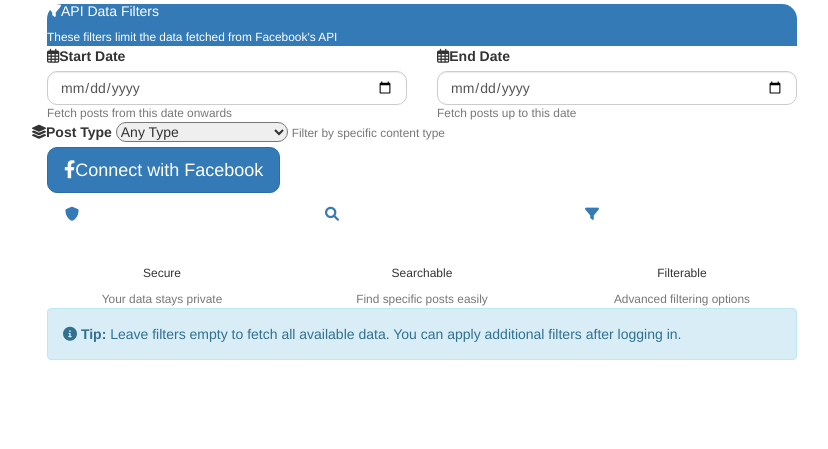
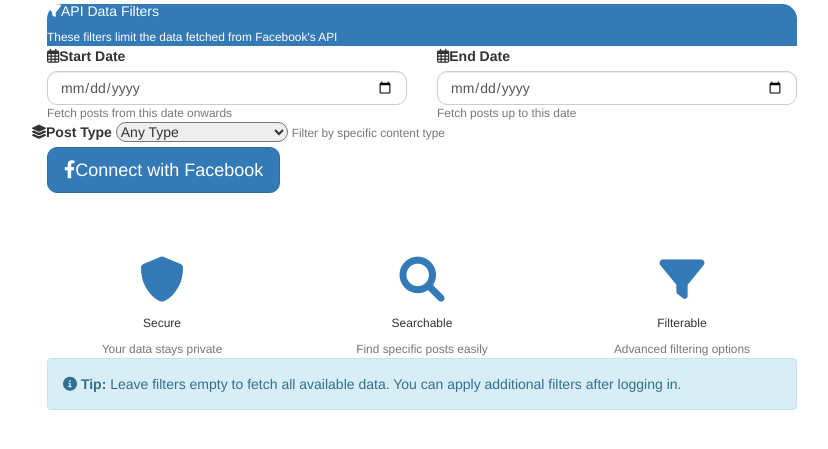
Before and after one commit to traeden/fb-timeline-webapp, a Flask app: page / in a window 1280 px wide. Shown: the part 135-584 px from the top of the page, without its empty margins (23-851 px from the left). Run offline with Flask 3, Linux system fonts and the light colour scheme; some libraries are stand-ins or nearby versions.

Commit message:
adjusted icon layout

```diff
--- a/templates/home.html
+++ b/templates/home.html
@@ -18,7 +18,7 @@
             </div>
 
             <!-- Filter Card -->
-            <div class="card shadow-sm">
+            <div class="card shadow-sm mb-5">
                 <div class="card-header bg-primary text-white">
                     <h5 class="card-title mb-0">
                         <i class="fas fa-filter me-2"></i>API Data Filters
@@ -69,42 +69,51 @@
                 </div>
             </div>
 
+            <!-- Spacer to Add Whitespace -->
+            <div style="height: 100px;"></div> <!-- Adjust height (e.g., 50px, 100px, 150px) to control whitespace -->
+
             <!-- Info Section -->
-            <div class="row mt-4">
+            <div class="row mt-5 mb-5">
                 <div class="col-md-4">
-                    <div class="text-center p-3">
-                        <div class="bg-light rounded-circle d-inline-flex align-items-center justify-content-center mb-2"
-                             style="width: 50px; height: 50px;">
-                            <i class="fas fa-shield-alt text-primary"></i>
+                    <div class="text-center position-relative">
+                        <div class="icon-container" style="position: absolute; top: -50px; left: 50%; transform: translateX(-50%);">
+                            <div class="bg-light rounded-circle d-inline-flex align-items-center justify-content-center"
+                                 style="width: 150px; height: 150px;">
+                                <i class="fas fa-shield-alt text-primary" style="font-size: 4.5rem;"></i>
+                            </div>
                         </div>
-                        <h6 class="fw-semibold">Secure</h6>
+                        <h6 class="fw-semibold mt-0">Secure</h6>
                         <small class="text-muted">Your data stays private</small>
                     </div>
                 </div>
                 <div class="col-md-4">
-                    <div class="text-center p-3">
-                        <div class="bg-light rounded-circle d-inline-flex align-items-center justify-content-center mb-2"
-                             style="width: 50px; height: 50px;">
-                            <i class="fas fa-search text-primary"></i>
+                    <div class="text-center position-relative">
+                        <div class="icon-container" style="position: absolute; top: -50px; left: 50%; transform: translateX(-50%);">
+                            <div class="bg-light rounded-circle d-inline-flex align-items-center justify-content-center"
+                                 style="width: 150px; height: 150px;">
+                                <i class="fas fa-search text-primary" style="font-size: 4.5rem;"></i>
+                            </div>
                         </div>
-                        <h6 class="fw-semibold">Searchable</h6>
+                        <h6 class="fw-semibold mt-0">Searchable</h6>
                         <small class="text-muted">Find specific posts easily</small>
                     </div>
                 </div>
                 <div class="col-md-4">
-                    <div class="text-center p-3">
-                        <div class="bg-light rounded-circle d-inline-flex align-items-center justify-content-center mb-2"
-                             style="width: 50px; height: 50px;">
-                            <i class="fas fa-filter text-primary"></i>
+                    <div class="text-center position-relative">
+                        <div class="icon-container" style="position: absolute; top: -50px; left: 50%; transform: translateX(-50%);">
+                            <div class="bg-light rounded-circle d-inline-flex align-items-center justify-content-center"
+                                 style="width: 150px; height: 150px;">
+                                <i class="fas fa-filter text-primary" style="font-size: 4.5rem;"></i>
+                            </div>
                         </div>
-                        <h6 class="fw-semibold">Filterable</h6>
+                        <h6 class="fw-semibold mt-0">Filterable</h6>
                         <small class="text-muted">Advanced filtering options</small>
                     </div>
                 </div>
             </div>
 
             <!-- Tips -->
-            <div class="alert alert-info mt-4" role="alert">
+            <div class="alert alert-info mt-5" role="alert">
                 <i class="fas fa-info-circle me-2"></i>
                 <strong>Tip:</strong> Leave filters empty to fetch all available data. You can apply additional filters after logging in.
             </div>
@@ -132,5 +141,8 @@
     .display-4 {
         font-weight: 300;
     }
+    .icon-container {
+        margin-bottom: 10px; /* Adjust this value to fine-tune the gap between icons and text */
+    }
 </style>
 {% endblock %}
```
